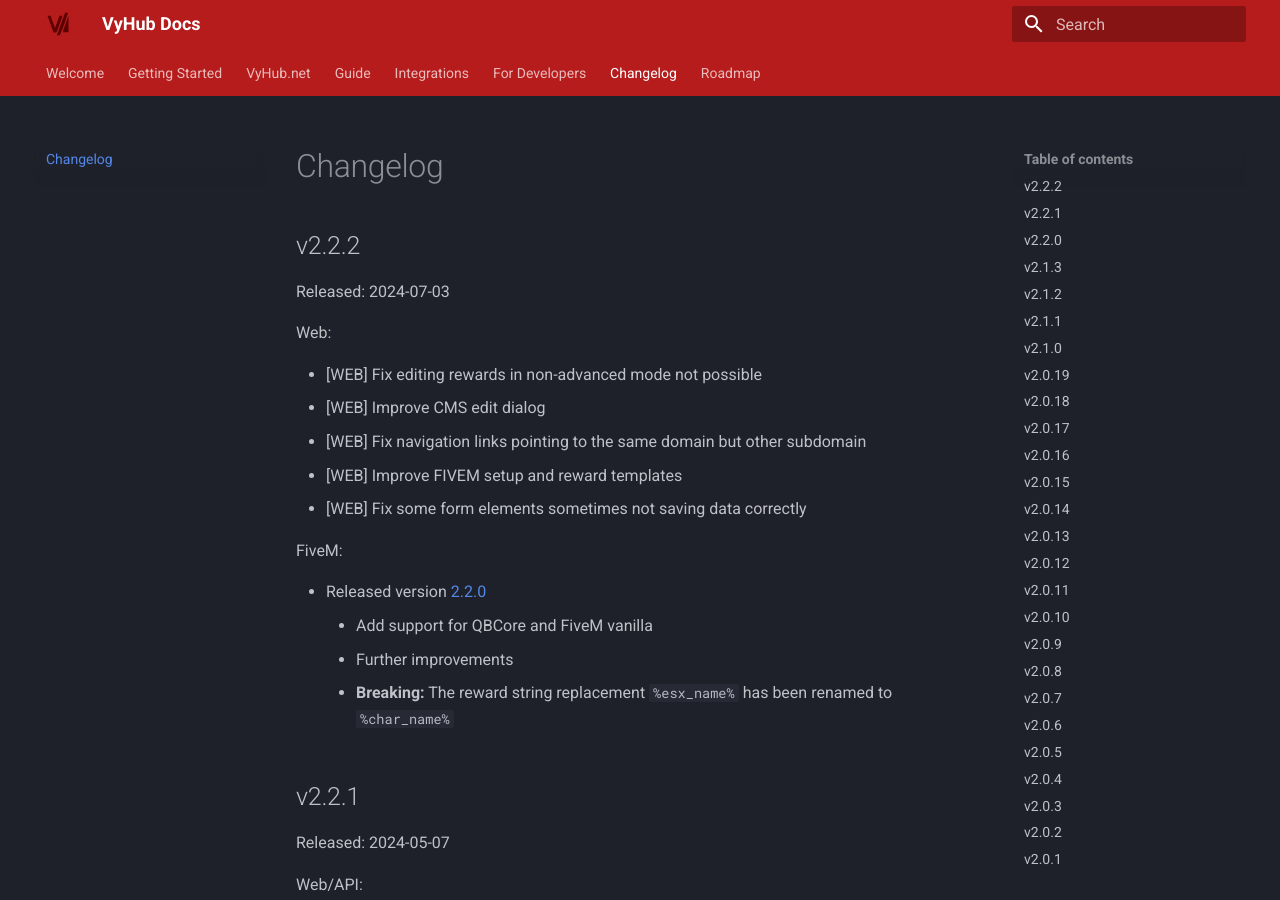
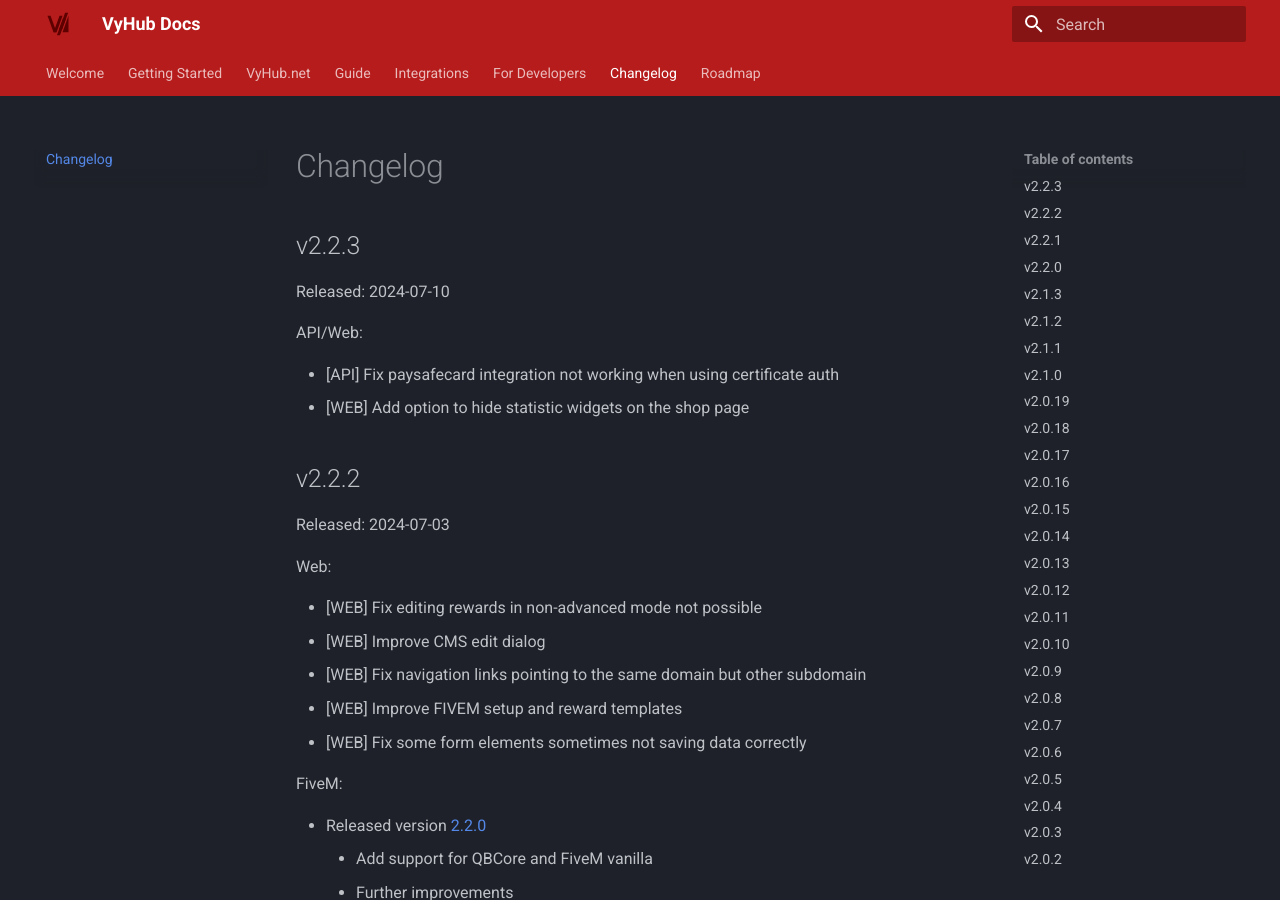
Before and after one commit to nyx-project/vyhub-documentation, an MkDocs documentation site: the page built from docs/changelog.md, in a window 1280 px wide and 900 px high. Built offline with MkDocs 1.6.1 and Material for MkDocs 9.7.7, drawn with Linux system fonts in a browser that asks for light colours; the version menu is left out.

Commit message:
Add changelog 2.2.3

```diff
--- a/docs/changelog.md
+++ b/docs/changelog.md
@@ -1,4 +1,14 @@
 # Changelog
+
+## v2.2.3
+
+Released: 2024-07-10
+
+API/Web:
+
+- [API] Fix paysafecard integration not working when using certificate auth
+- [WEB] Add option to hide statistic widgets on the shop page
+
 
 ## v2.2.2
 
```
